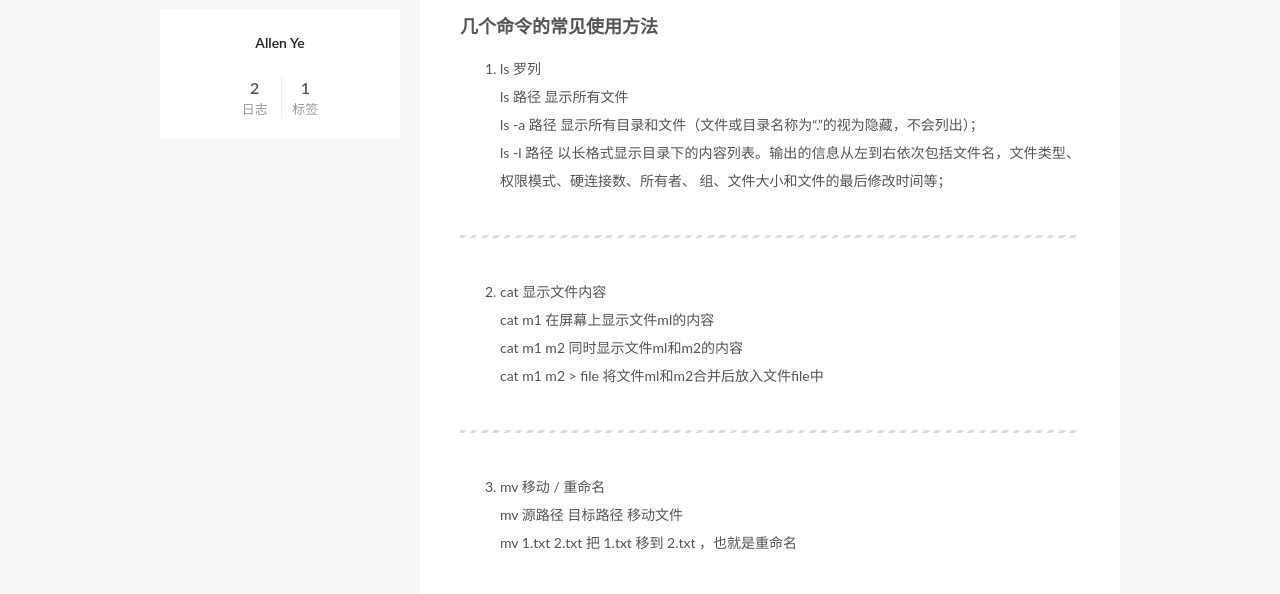
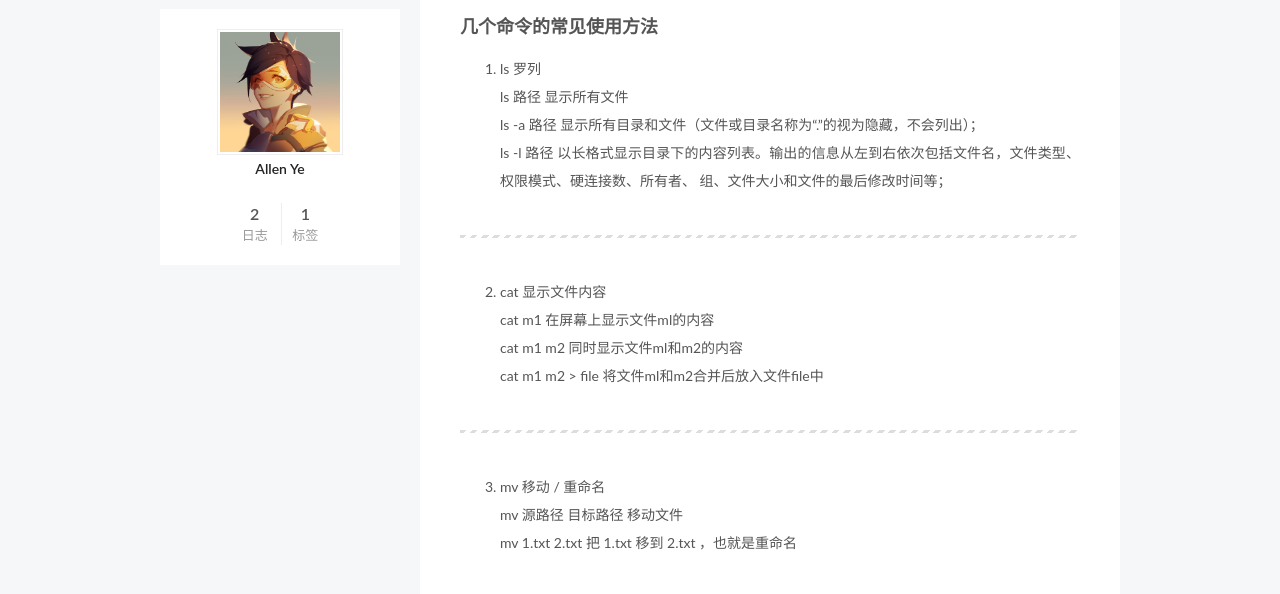
Before and after one commit to yuyuye958/yuyuye958.github.io, a plain HTML site: page index.html in a window 1280 px wide. Shown: the part 200-794 px from the top of the page. Drawn offline with Linux system fonts and the light colour scheme.

Commit message:
Site updated: 2018-09-11 02:09:04

```diff
--- a/css/main.css
+++ b/css/main.css
@@ -1823,7 +1823,7 @@ pre .javascript .function {
   width: 4px;
   height: 4px;
   border-radius: 50%;
-  background: #33f965;
+  background: #74ff34;
 }
 .links-of-blogroll {
   font-size: 13px;
--- a/index.html
+++ b/index.html
@@ -234,7 +234,7 @@
     <span hidden itemprop="author" itemscope itemtype="http://schema.org/Person">
       <meta itemprop="name" content="Allen Ye">
       <meta itemprop="description" content="">
-      <meta itemprop="image" content="/images/avatar.gif">
+      <meta itemprop="image" content="/images/avatar.jpg">
     </span>
 
     <span hidden itemprop="publisher" itemscope itemtype="http://schema.org/Organization">
@@ -369,7 +369,7 @@
     <span hidden itemprop="author" itemscope itemtype="http://schema.org/Person">
       <meta itemprop="name" content="Allen Ye">
       <meta itemprop="description" content="">
-      <meta itemprop="image" content="/images/avatar.gif">
+      <meta itemprop="image" content="/images/avatar.jpg">
     </span>
 
     <span hidden itemprop="publisher" itemscope itemtype="http://schema.org/Organization">
@@ -513,6 +513,10 @@
       <section class="site-overview-wrap sidebar-panel sidebar-panel-active">
         <div class="site-overview">
           <div class="site-author motion-element" itemprop="author" itemscope itemtype="http://schema.org/Person">
+
+              <img class="site-author-image" itemprop="image"
+                src="/images/avatar.jpg"
+                alt="Allen Ye" />
 
               <p class="site-author-name" itemprop="name">Allen Ye</p>
               <p class="site-description motion-element" itemprop="description"></p>
```
Also changed, not shown: 2018/09/10/git/index.html (+5 -1 lines), 2018/09/10/hello-world/index.html (+5 -1 lines), archives/2018/09/index.html (+4 -0 lines), archives/2018/index.html (+4 -0 lines), archives/index.html (+4 -0 lines), tags/git/index.html (+4 -0 lines).
